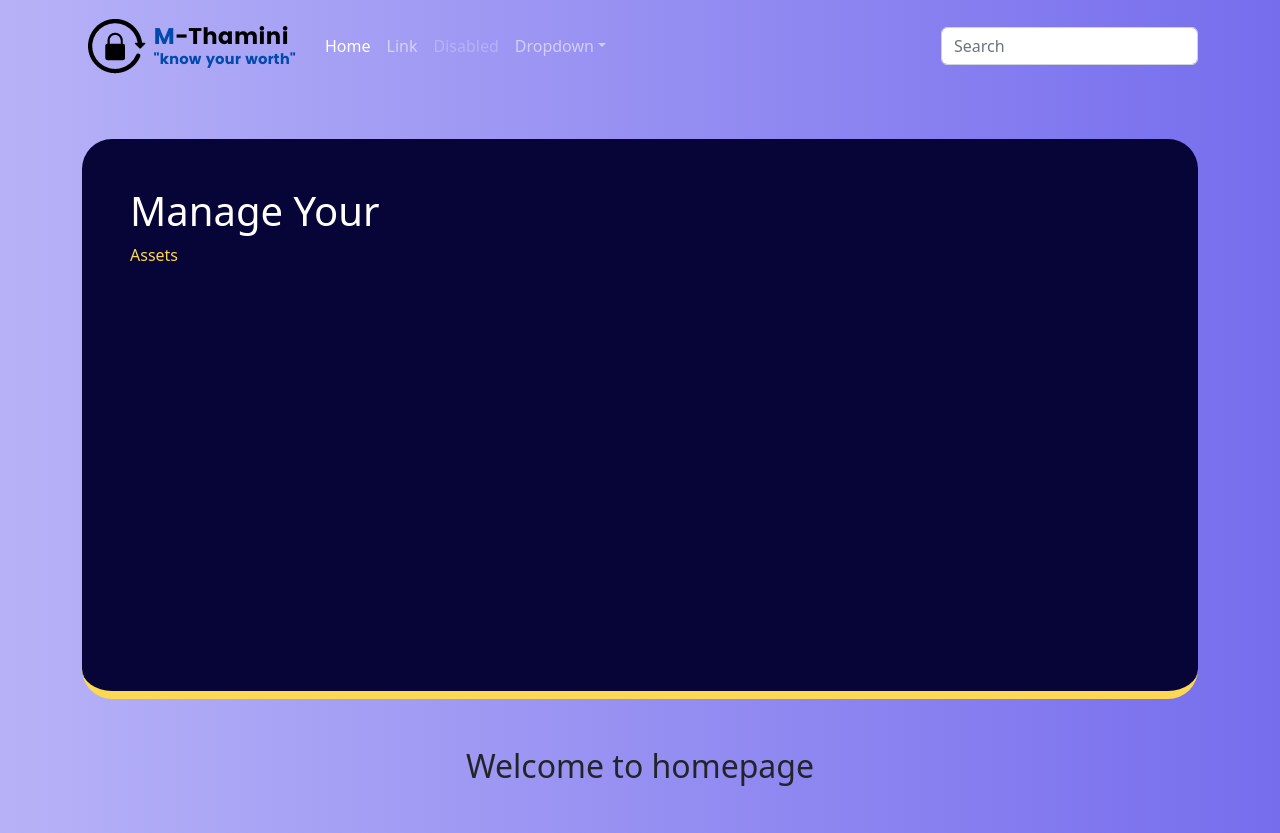
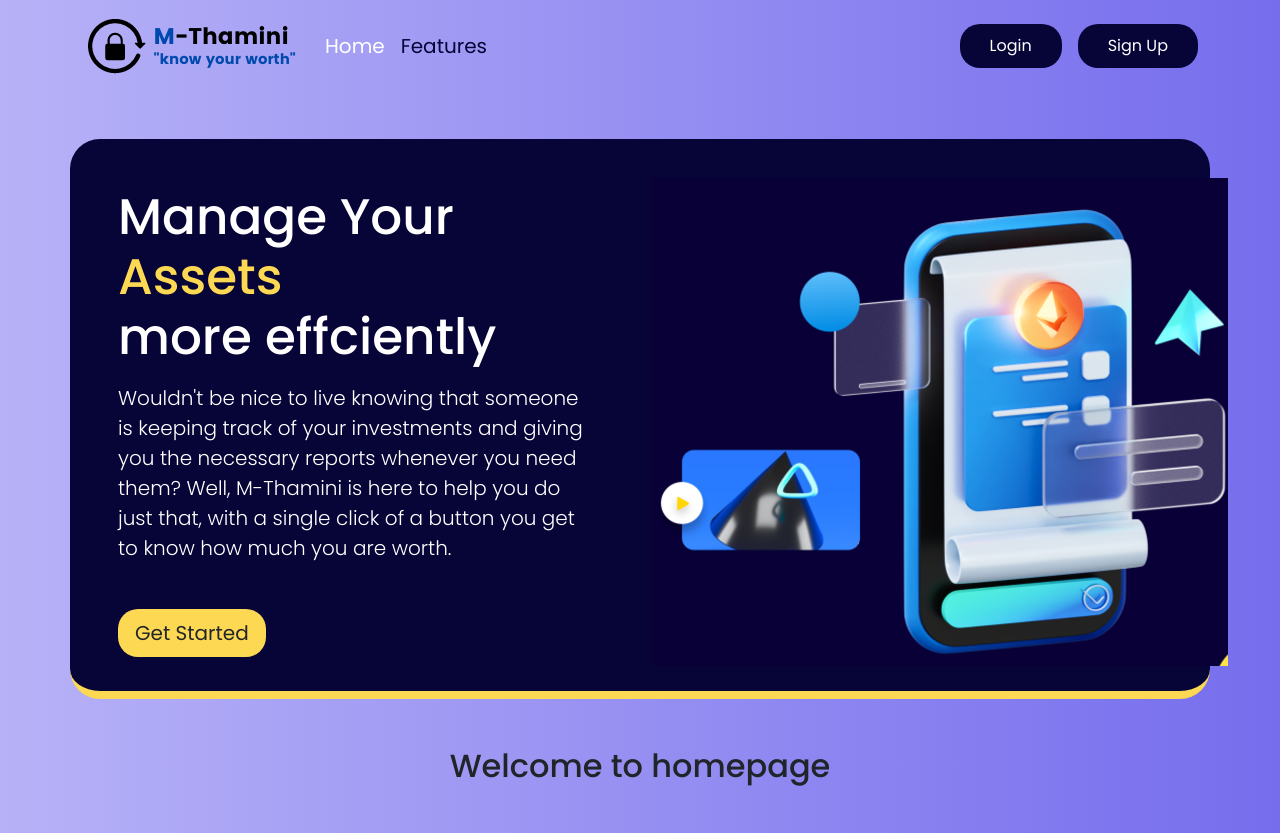
Before and after one commit to Vonmak/m-thamini, a Flask app: page / in a window 1280 px wide. Run offline with Flask 2, Linux system fonts and the light colour scheme.

Commit message:
Added and styled the hero section

```diff
--- a/app/static/css/styles.css
+++ b/app/static/css/styles.css
@@ -7,26 +7,62 @@
       --heroColor: #070437;
       --secondaryColor: #fdd853;
 
+      /* Font Family */
+      --primaryFont: font-family: 'Poppins', sans-serif;
+
 
 }
 
 body {
       background-image: linear-gradient(to right, #b7b2f7, #766ded);
+      font-family: 'Poppins', sans-serif;
+}
+
+.nav-btn {
+      background-color: var(--heroColor);
+      color: #fff;
+      border: none;
+      border-radius: 20px;
+      padding: 10px 30px;
+}
+
+.nav-btn:hover {
+      background-color: #333;
+      color: #fff;
+}
+
+.nav-item a{
+      color: var(--heroColor);
+      font-size: 20px;
 }
 
 
 /* Hero Section Styles */
 .hero-wrapper {
       background-color: var(--heroColor);
+      max-height: 100%;
       height: 70vh;
       border-radius: 30px;
       border-bottom: 8px solid var(--secondaryColor);
+      display: flex;
+      justify-content: space-between;
+      align-items: center;
 }
 
 .hero-content {
       color: #fff;
 }
 
+.hero-content h1 {
+      font-size: 50px;
+}
+
+.hero-btn {
+      background-color: var(--secondaryColor);
+      border-radius: 20px;
+      margin-top: 30px;
+}
+
 .color {
       color: var(--secondaryColor);
 }
--- a/app/templates/header.html
+++ b/app/templates/header.html
@@ -18,41 +18,24 @@
       <span class="navbar-toggler-icon"></span>
     </button>
 
-    <div class="collapse navbar-collapse" id="navbarsExample07">
+    <div
+      class="collapse navbar-collapse d-flex justify-center"
+      id="navbarsExample07"
+    >
       <ul class="navbar-nav me-auto mb-2 mb-lg-0">
         <li class="nav-item">
           <a class="nav-link active" aria-current="page" href="#">Home</a>
         </li>
         <li class="nav-item">
-          <a class="nav-link" href="#">Link</a>
-        </li>
-        <li class="nav-item">
-          <a class="nav-link disabled">Disabled</a>
-        </li>
-        <li class="nav-item dropdown">
-          <a
-            class="nav-link dropdown-toggle"
-            href="#"
-            id="dropdown07"
-            data-bs-toggle="dropdown"
-            aria-expanded="false"
-            >Dropdown</a
-          >
-          <ul class="dropdown-menu" aria-labelledby="dropdown07">
-            <li><a class="dropdown-item" href="#">Action</a></li>
-            <li><a class="dropdown-item" href="#">Another action</a></li>
-            <li><a class="dropdown-item" href="#">Something else here</a></li>
-          </ul>
+          <a class="nav-link" href="#">Features</a>
         </li>
       </ul>
-      <form role="search">
-        <input
-          class="form-control"
-          type="search"
-          placeholder="Search"
-          aria-label="Search"
-        />
-      </form>
+      <a href="">
+        <button class="btn nav-btn mx-3">Login</button>
+      </a>
+      <a href="">
+        <button class="btn nav-btn">Sign Up</button>
+      </a>
     </div>
   </div>
 </nav>
--- a/app/templates/hero.html
+++ b/app/templates/hero.html
@@ -1,11 +1,25 @@
 <section class="hero my-5">
   <div class="container">
-    <div class="hero-wrapper">
+    <div class="row row-cols-lg-2 row-cols-md-2 row-cols-sm-1 hero-wrapper">
       <div class="hero-content col-md-5 p-5">
-        <h1>Manage Your</h1>
-        <span class="color">Assets</span>
+        <h1>
+          Manage Your <span class="color">Assets</span><br />
+          more effciently
+        </h1>
+        <p class="lead mt-3 lh-3">
+          Wouldn't be nice to live knowing that someone is keeping track of your
+          investments and giving you the necessary reports whenever you need
+          them? Well, M-Thamini is here to help you do just that, with a single
+          click of a button you get to know how much you are worth.
+        </p>
+        <button class="btn btn-lg hero-btn">Get Started</button>
       </div>
-      <div class="hero-image col-md-5p-5"></div>
+      <div class="hero-image col-md-5p-5">
+        <img
+          src="{{url_for('static', filename='images/hero.png')}}"
+          alt="Hero Image"
+        />
+      </div>
     </div>
   </div>
 </section>
```
Also changed, not shown: app/static/images/hero.png (added).
